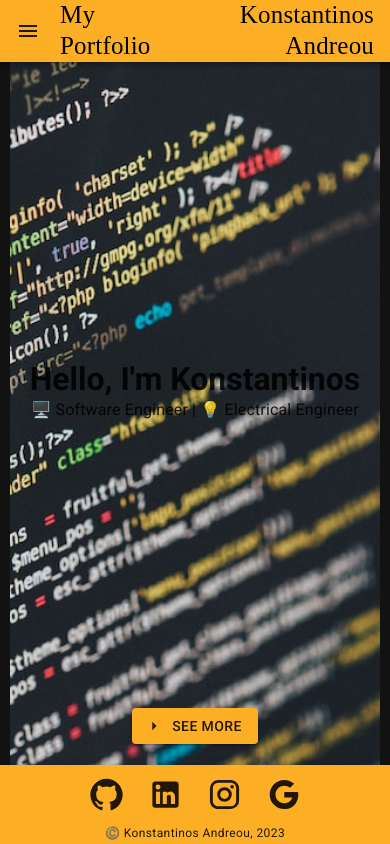
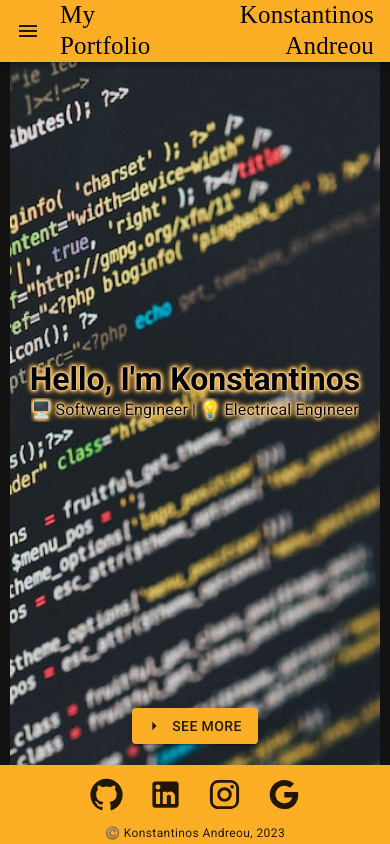
Before and after one commit to kotsiossp97/kotsiossp97.github.io, a React (Create React App) app: page / in a window 390 px wide. Built offline with nearby package versions, Linux system fonts and the light colour scheme; a web font is replaced by a local one.

Commit message:
fix mobile home page

```diff
--- a/src/App.css
+++ b/src/App.css
@@ -1,3 +1,15 @@
-@tailwind base;
-@tailwind components;
-@tailwind utilities;
+.glow {
+    color: black !important;
+    -webkit-animation: glow 1s ease-in-out infinite alternate;
+    -moz-animation: glow 1s ease-in-out infinite alternate;
+    animation: glow 1s ease-in-out infinite alternate;
+  }
+
+  @keyframes glow {
+    from {
+      text-shadow: 0 0 1px #fff, 0 0 2px #fff, 0 0 3px #fcaf25, 0 0 4px #fcaf25, 0 0 5px #fcaf25, 0 0 6px #fcaf25, 0 0 7px #fcaf25;
+    }
+    to {
+      text-shadow: 0 0 2px #fff, 0 0 3px #EAB464, 0 0 4px #EAB464, 0 0 5px #EAB464, 0 0 6px #EAB464, 0 0 7px #EAB464, 0 0 8px #EAB464;
+    }
+  }
--- a/src/components/Themes.js
+++ b/src/components/Themes.js
@@ -3,7 +3,7 @@ import { createTheme, responsiveFontSizes  } from "@mui/material";
 
 const myPalette = {
     primary: "#fcaf25",
-    secondary: "#4900e6"
+    secondary: "#EAB464"
 }
 
 export const darkTheme = responsiveFontSizes(createTheme({
--- a/src/components/VideoWithOverlay.js
+++ b/src/components/VideoWithOverlay.js
@@ -36,8 +36,8 @@ const VideoWithOverlay = (props) => {
             <img src={CodeImg} alt='code' height="100%" style={{objectFit: "cover", overflow: "hidden"}} ></img>
             <Box display="flex" justifyContent="center" position="absolute" bottom="50%" left="0" width="100%">
                 <Box sx={{ display: "flex", flexDirection: "column", justifyContent: "center", alignItems: "center"}}>
-                    <Typography variant='h3' fontWeight="bold">{props.title}</Typography>
-                    <Typography variant="h7" noWrap color="inherit" >{props.subtitle}</Typography>
+                    <Typography className='glow' variant='h3' color="primary.main" fontWeight="bold">{props.title}</Typography>
+                    <Typography className='glow'  variant="h7" color="secondary.light" noWrap >{props.subtitle}</Typography>
                 </Box>
             </Box>
           </>
```
